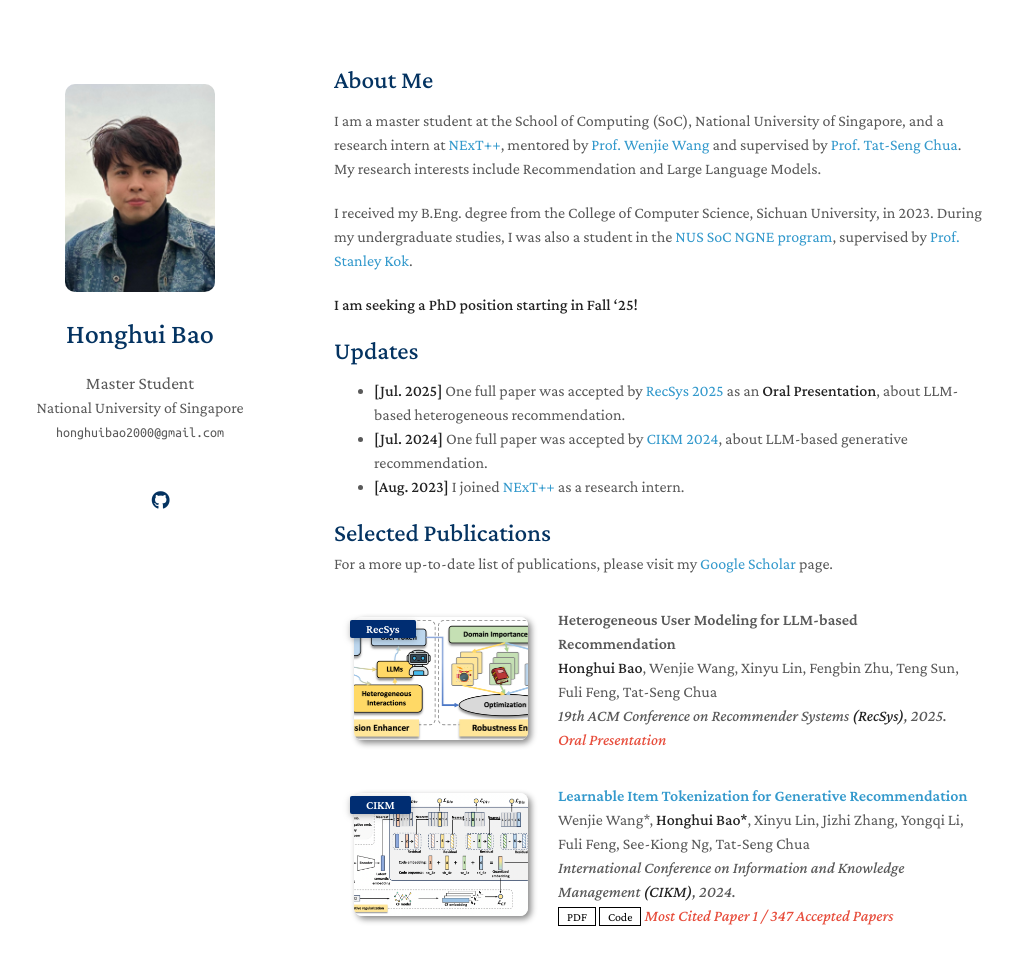
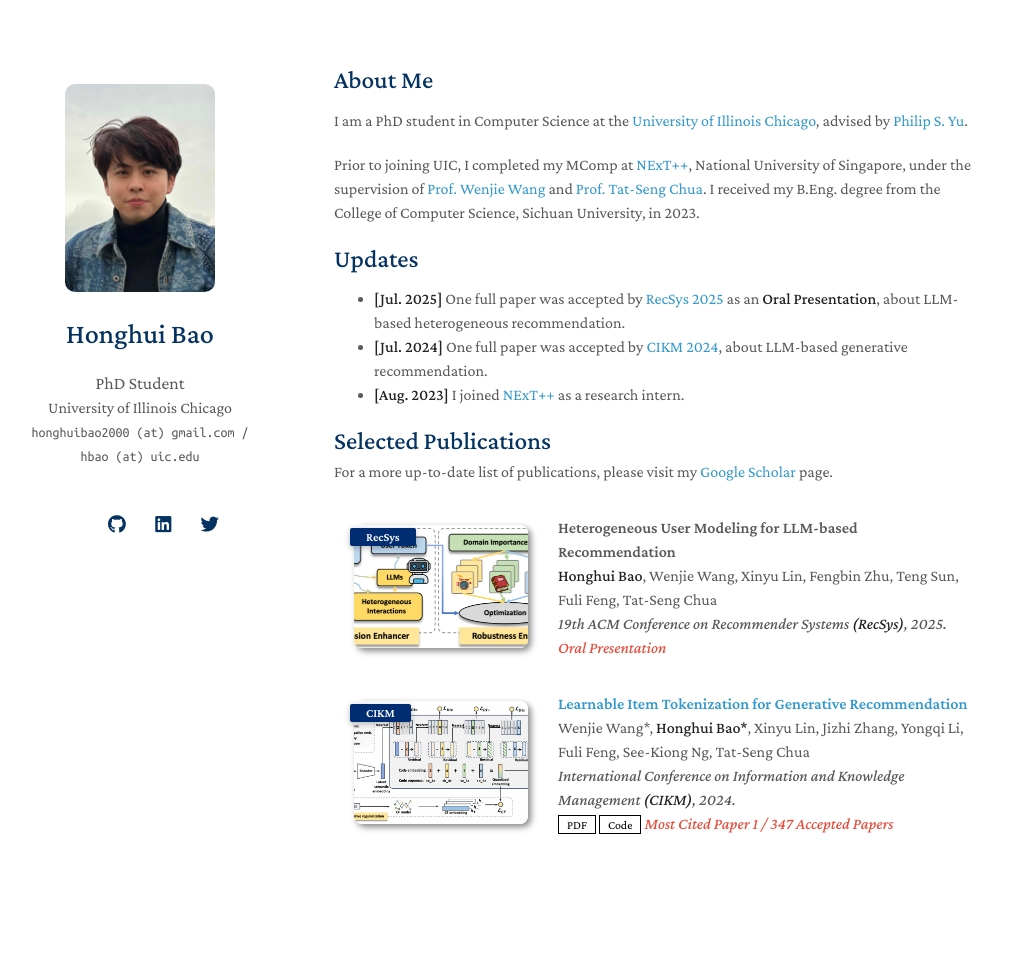
Before and after one commit to HonghuiBao2000/HonghuiBao2000.github.io, a Jekyll site: the page built from index.md, in a window 1280 px wide and 1054 px high. Shown: the top 965 px of the window, without its empty margins (136-1149 px from the left). Built offline with Jekyll 4.4.1, drawn with Linux system fonts in a browser that asks for light colours; nearby versions of some CDN libraries; a style sheet for code colours, icons or effects is not loaded; our own code applies the rules of GitHub Pages for plain Markdown files.

Commit message:
Update homepage bio

```diff
--- a/_config.yml
+++ b/_config.yml
@@ -1,12 +1,12 @@
 # Basic Information
 title: Honghui Bao
-position: Master Student
-affiliation: National University of Singapore
-affiliation_link: https://www.comp.nus.edu.sg/
-email: honghuibao2000@gmail.com
+position: PhD Student
+affiliation: University of Illinois Chicago
+affiliation_link: https://cs.uic.edu/
+email: honghuibao2000 (at) gmail.com / hbao (at) uic.edu
 
 # Search Engine Optimization (SEO)
-keywords: Honghui Bao, recommender systems, large language models, NUS, NExT++
+keywords: Honghui Bao, recommender systems, large language models, NUS, NExT++, UIC, Philip Yu
 description: Honghui Bao's website
 canonical: https://honghuibao2000.github.io/
 
@@ -14,8 +14,8 @@
 google_scholar: https://scholar.google.com/citations?user=wIP-aZIAAAAJ
 cv_link:
 github_link: https://github.com/HonghuiBao2000
-linkedin:
-twitter:
+linkedin: https://www.linkedin.com/in/honghui-bao-7b71a7342/
+twitter: https://x.com/HonghuiBao
 
 # Images
 avatar: ./assets/img/prof_pic.jpg
--- a/index.md
+++ b/index.md
@@ -4,11 +4,9 @@
 
 ## About Me
 
-I am a master student at the School of Computing (SoC), National University of Singapore, and a research intern at [NExT++](https://www.nextcenter.org/), mentored by [Prof. Wenjie Wang](https://wenjiewwj.github.io/) and supervised by [Prof. Tat-Seng Chua](https://www.chuatatseng.com/). My research interests include Recommendation and Large Language Models.
+I am a PhD student in Computer Science at the [University of Illinois Chicago](https://cs.uic.edu/), advised by [Philip S. Yu](https://cs.uic.edu/profiles/philip-yu/).
 
-I received my B.Eng. degree from the College of Computer Science, Sichuan University, in 2023. During my undergraduate studies, I was also a student in the [NUS SoC NGNE program](https://www.comp.nus.edu.sg/~ngne/Home.html), supervised by [Prof. Stanley Kok](https://www.comp.nus.edu.sg/~skok/index.html).
-
-**I am seeking a PhD position starting in Fall '25!**
+Prior to joining UIC, I completed my MComp at [NExT++](https://www.nextcenter.org/), National University of Singapore, under the supervision of [Prof. Wenjie Wang](https://wenjiewwj.github.io/) and [Prof. Tat-Seng Chua](https://www.chuatatseng.com/). I received my B.Eng. degree from the College of Computer Science, Sichuan University, in 2023.
 
 ## Updates
 
```
